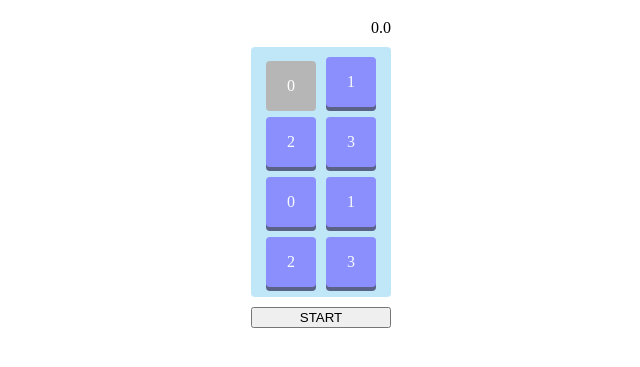
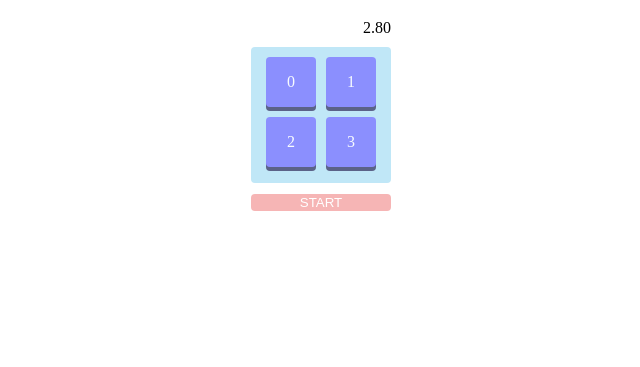
Before and after one commit to Taiki-nk/Number_Game_Challenge, a plain HTML site: page index.html in a window 1280 px wide. Both pictures are taken after a click on the button "START". Shown: the part 61-428 px from the top of the page, without its empty margins (319-959 px from the left). Drawn offline with Linux system fonts and the light colour scheme.

Commit message:
一通りゲーム機能は実装終了

```diff
--- a/css/styles.scss
+++ b/css/styles.scss
@@ -20,7 +20,7 @@ body {
 
   #board {
     margin: 10px auto;
-    padding: 0 10px 10px 10px;
+    padding: 0 10px 16px 10px;
     border-radius: 4px;
     background: $main-color;
     display: flex;
@@ -56,13 +56,27 @@ body {
         margin-top: 14px;
         margin-bottom: -4px;
         opacity: 1;
+        pointer-events: none;
       }
     }
   }
 
   #start-btn {
+    background: rgb(226, 13, 13);
+    color: #fff;
+    border: none;
+    border-radius: 4px;
     width: 100%;
     margin: 0;
+    cursor: pointer;
+    user-select: none;
+    outline: none;
+
+    &.pushed {
+      opacity: 0.3;
+      pointer-events: none;
+
+    }
   }
 
 }
--- a/index.html
+++ b/index.html
@@ -11,13 +11,10 @@
   <h1 class="main-title">Number Game</h1>
   <div class="container">
 
-    <div id="timer">0.0</div>
+    <div id="timer">0.00</div>
 
     <ul id="board">
-      <li class="pushed">0</li>
-      <li>1</li>
-      <li>2</li>
-      <li>3</li>
+
     </ul>
 
     <button id="start-btn">START</button>
--- a/js/main.js
+++ b/js/main.js
@@ -5,7 +5,6 @@
     constructor() {
       this.el = document.createElement("li");
       this.el.classList.add("pushed");
-      // this.el.textContent = "0";
 
       const board = document.getElementById("board");
       board.appendChild(this.el);
@@ -19,18 +18,23 @@
         this.el.classList.add("pushed");
         currentNum++;
       }
+      if(currentNum === 4){
+        clearTimeout(timeoutId);
+        startBtn.classList.remove('pushed');
+      }
     }
   }
   //ここまでPanelクラス
 
   class Board {
     constructor() {
-      this.nums = [0, 1, 2, 3];
       this.panels = [new Panel(), new Panel(), new Panel(), new Panel()];
 
     }
 
     showNumber(){
+      this.nums = [0, 1, 2, 3];
+
       this.panels.forEach((panel) => {
         panel.el.textContent = this.nums.splice(
           Math.floor(Math.random() * this.nums.length),
@@ -42,14 +46,29 @@
   }
   //ここまでBoardクラス
 
+  function countUp(){
+    const timer = document.getElementById('timer');
+    timeoutId = setTimeout(() => {
+      timer.textContent = ((Date.now() - startTime)/1000).toFixed(2);
+      countUp();
+    },10);
 
+  }
 
-  let currentNum = 0;
+  let currentNum;
+  let startTime;
+  let timeoutId;
 
   const board = new Board()
 
   const startBtn = document.getElementById("start-btn");
   startBtn.addEventListener("click", () => {
+    startBtn.classList.add('pushed');
+    currentNum = 0;
+    startTime = Date.now()
     board.showNumber();
+    countUp();
   });
+
+
 }
```
Also changed, not shown: css/styles.css, 1 other file.
